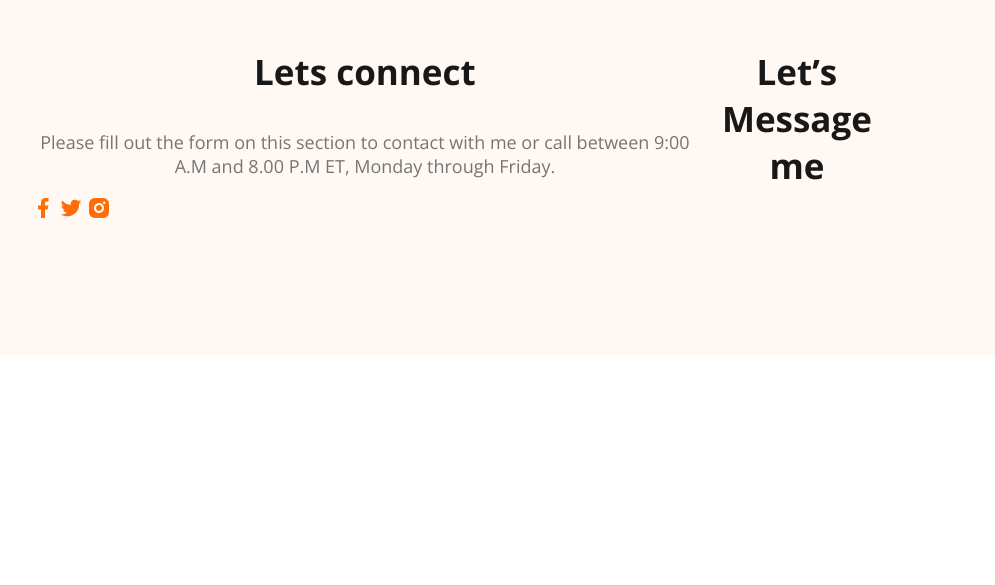
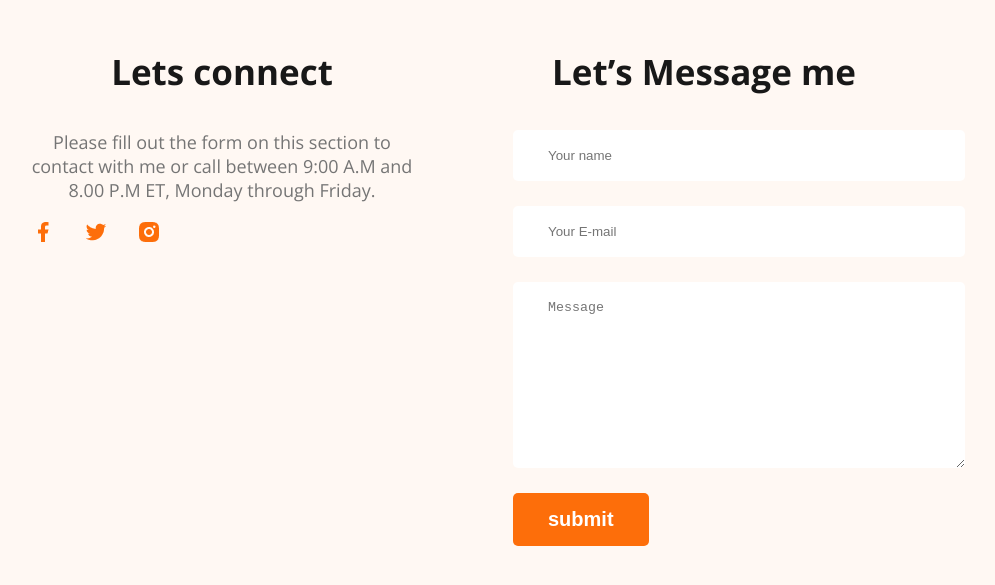
Before and after one commit to niazadib/webdeveloper-portfolio, a plain HTML site: page index.html in a window 1280 px wide. Shown: the part 3441-4026 px from the top of the page, without its empty margins (177-1172 px from the left). Before the commit the page ends 3804 px from the top, so only its background shows below. Drawn offline with nearby package versions, Linux system fonts and the light colour scheme.

Commit message:
finished footer

```diff
--- a/index.html
+++ b/index.html
@@ -188,6 +188,12 @@
         </div>
         <div class="footer-column">
             <h3 class="section-title">Let’s Message me</h3>
+            <form class="contact" action="">
+                <input type="text" placeholder="Your name">
+                <input type="email" name="" placeholder="Your E-mail" id="">
+                <textarea name="" id="" placeholder="Message" cols="30" rows="10"></textarea>
+                <input class="btn-primary" type="submit" value="submit">
+            </form>
 
         </div>
 
--- a/styles/portfolio.css
+++ b/styles/portfolio.css
@@ -231,7 +231,28 @@ main section {
 
 footer{
     display: flex;
+    gap: 100px;
     background-color: #FFF8F3;
     padding: 130px 200px;
     margin-top: 100px;
 }
+.footer-column{
+    width: 50%;
+}
+.social-link a{
+    margin-right: 25px;
+
+}
+
+.contact input[type="text"],.contact input[type="email"],
+ textarea{
+    display: block;
+    margin-bottom: 25px;
+    padding: 18px 35px;
+    color: #757575;
+    border-radius: 5px;
+    background-color: #FFF;
+    border: 0;
+    width: 100%;
+
+}
```
